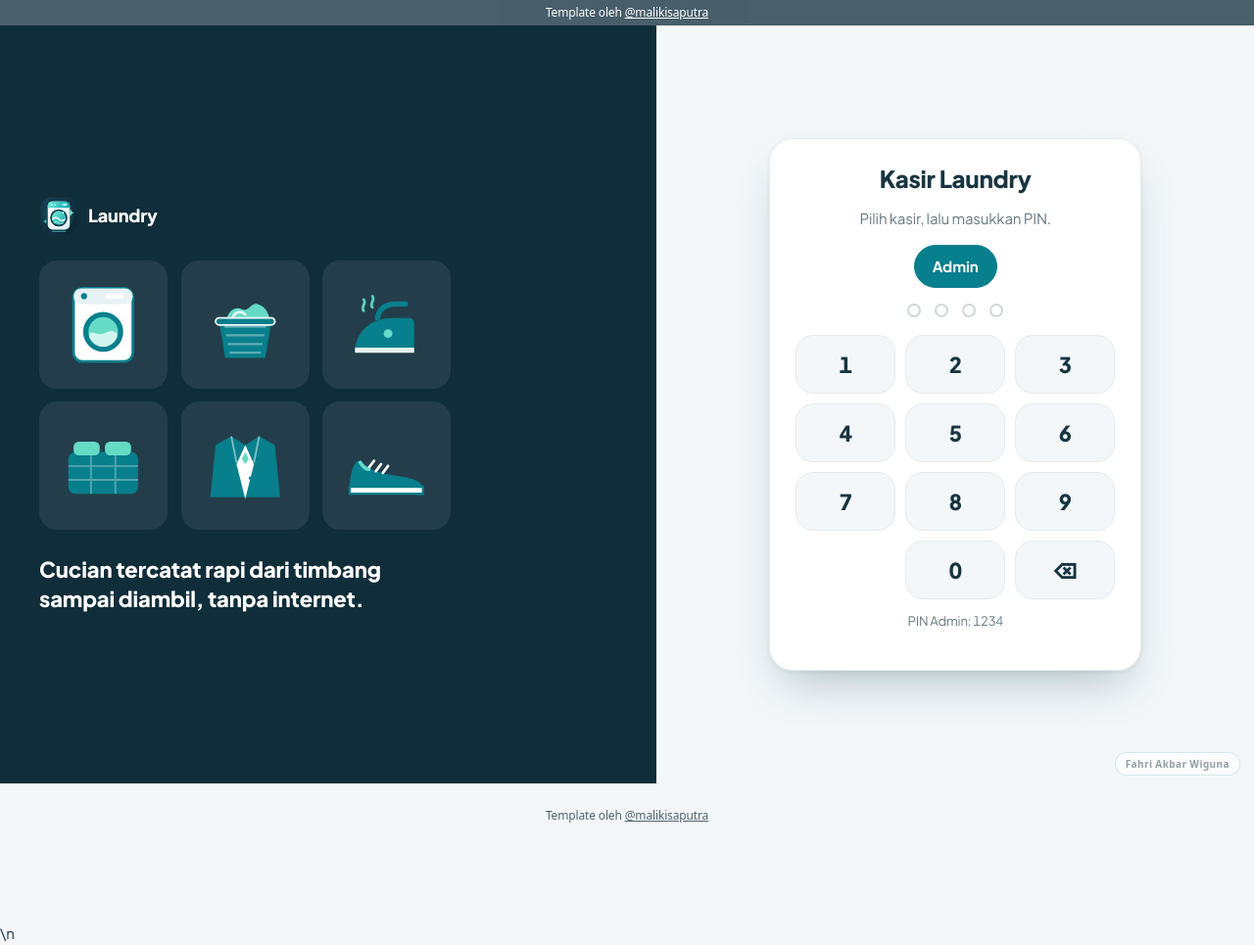
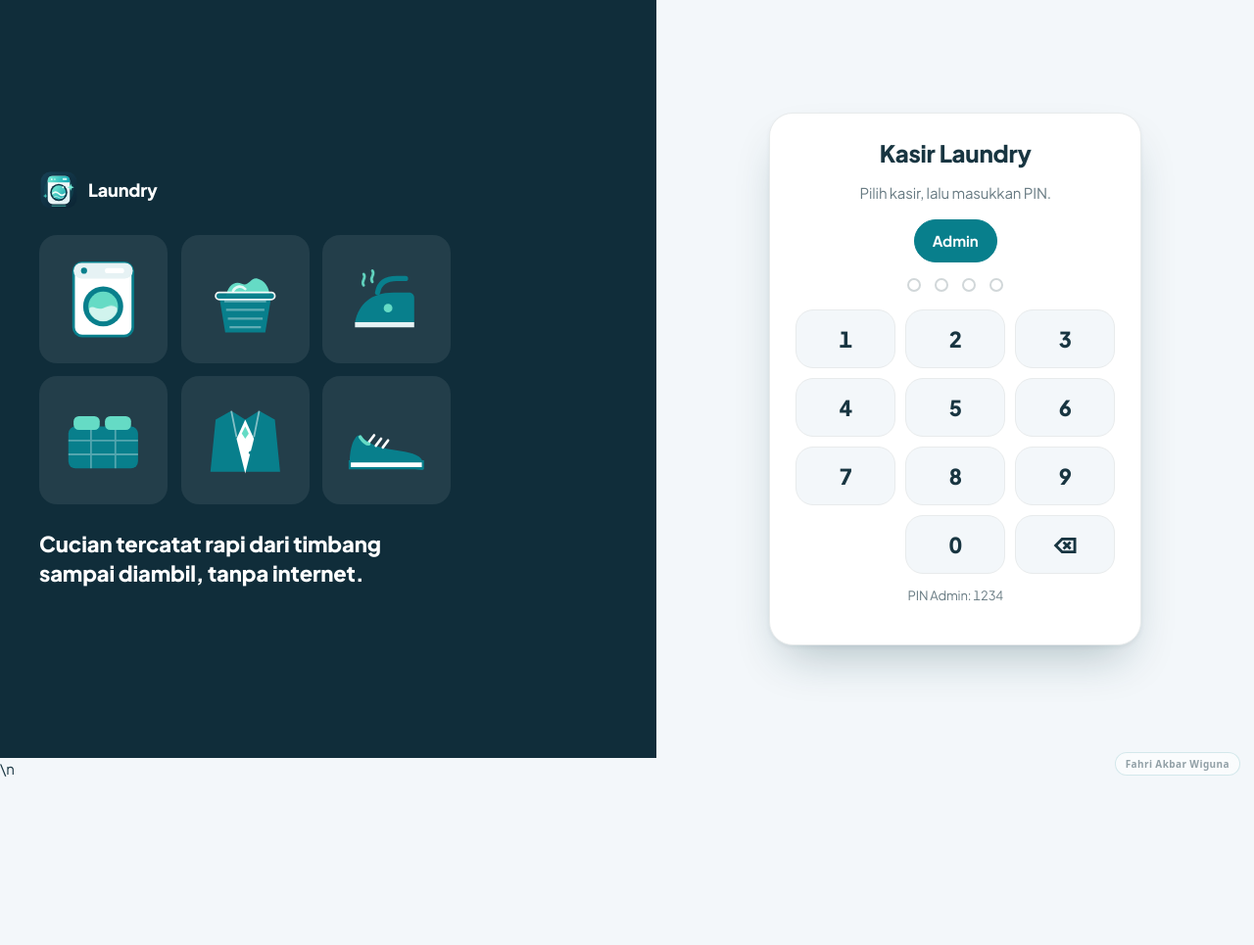
Before and after one commit to fahri-AW/fahrilaundry, a plain HTML site: page index.html in a window 1280 px wide. Shown: the whole page at 98% size. After the commit the page ends 800 px from the top, so only its background shows below. Drawn offline with nearby package versions, Linux system fonts and the light colour scheme.

Commit message:
Remove template attribution from main app

```diff
--- a/index.html
+++ b/index.html
@@ -1,5 +1,4 @@
 <!doctype html>
-<!-- kredit-maliki: Template oleh Maliki Saputra (@malikisaputra) — https://malikisaputra.biz.id. Lisensi Nonkomersial Maliki Studio: wajib kredit, dilarang dijual (lihat LICENSE). -->
 <html lang="id" data-mode="terang">
 <head>
 <script src="tema.js"></script>
@@ -28,7 +27,6 @@
 <link rel="preconnect" href="https://fonts.googleapis.com"><link href="https://fonts.googleapis.com/css2?family=Plus+Jakarta+Sans:wght@400;500;600;700;800;900&display=swap" rel="stylesheet">
 </head>
 <body>
-<header class="kredit-maliki kredit-atas">Template oleh <a href="https://malikisaputra.biz.id" target="_blank" rel="noopener">@malikisaputra</a></header>
 
 <!-- Layar masuk -->
 <section id="layarMasuk" class="masuk" hidden>
@@ -197,6 +195,5 @@
 <div id="toast" class="toast" role="status"></div>
 
 <script src="app.js"></script>
-<p class="kredit-maliki kredit-bawah">Template oleh <a href="https://malikisaputra.biz.id" target="_blank" rel="noopener">@malikisaputra</a></p>
 <div class="watermark-fahri" aria-label="Identitas pemilik">Fahri Akbar Wiguna</div>\n</body>
 </html>
```
